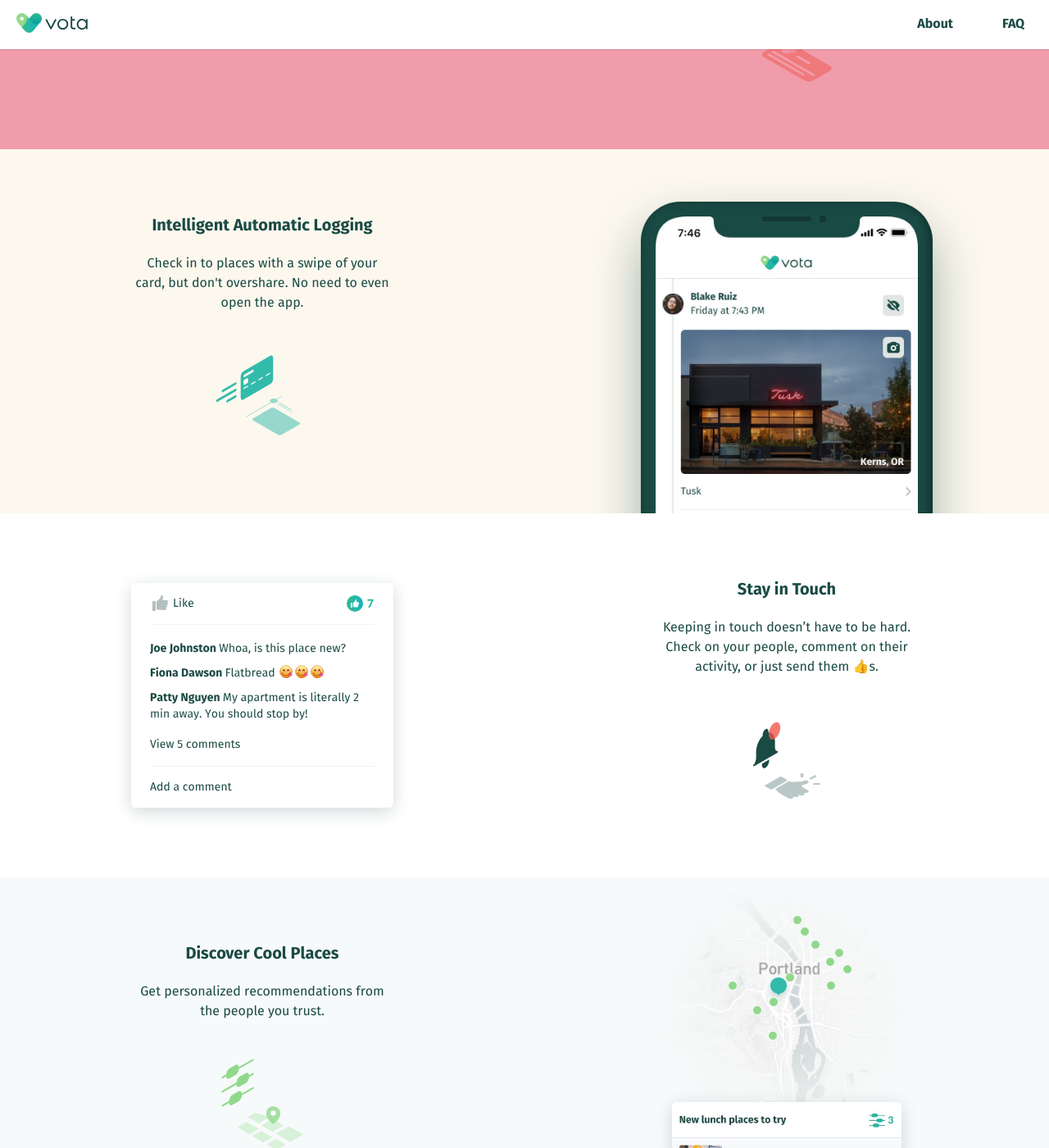
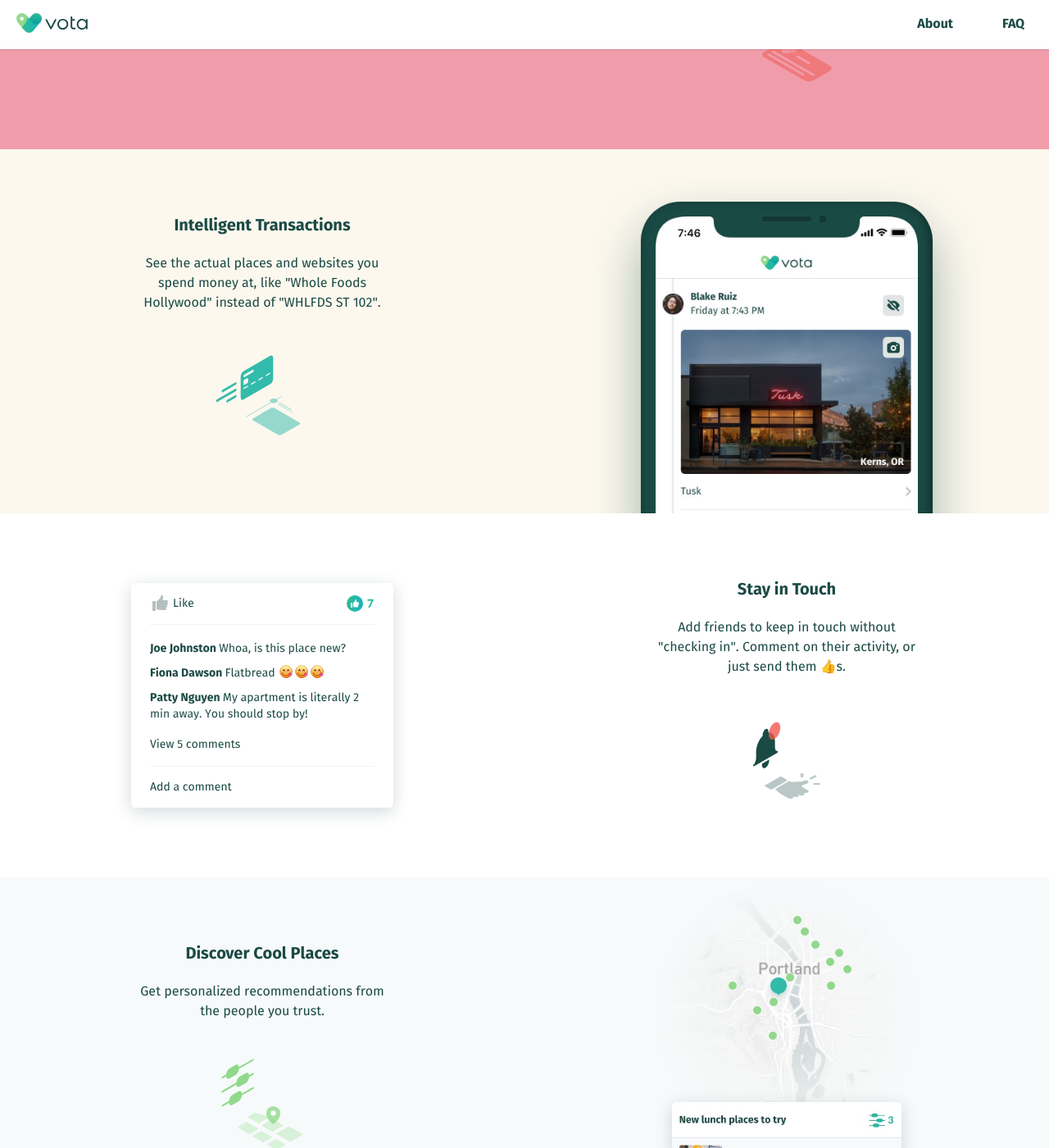
Before and after one commit to nfarina/vota-site, a Jekyll site: the page built from index.html, in a window 1280 px wide and 1400 px high, scrolled down 944 px. Shown: the whole window at 82% size. Built offline with Jekyll 4.4.1, drawn with Linux system fonts in a browser that asks for light colours; comment, search, counter and statistics services are not loaded.

Commit message:
Less "social"

```diff
--- a/index.html
+++ b/index.html
@@ -50,8 +50,8 @@ layout: layout
 
   <section class="feature feed row">
     <div class="description col">
-      <h3>Intelligent Automatic Logging</h3>
-      <p class="small">Check in to places with a swipe of your card, but don't overshare. No need to even open the app.</p>
+      <h3>Intelligent Transactions</h3>
+      <p class="small">See the actual places and websites you spend money at, like "Whole Foods Hollywood" instead of "WHLFDS ST 102".</p>
       <img src="/images/illus_card_swipe.svg" alt="" />
     </div>
     <div class="shot col">
@@ -69,7 +69,7 @@ layout: layout
     </div>
     <div class="description col">
       <h3>Stay in Touch</h3>
-      <p class="small">Keeping in touch doesn’t have to be hard. Check on your people, comment on their activity, or just send them 👍s.</p>
+      <p class="small">Add friends to keep in touch without "checking in". Comment on their activity, or just send them 👍s.</p>
       <img src="/images/illus_activity.svg" alt="" />
     </div>
   </section>
```
